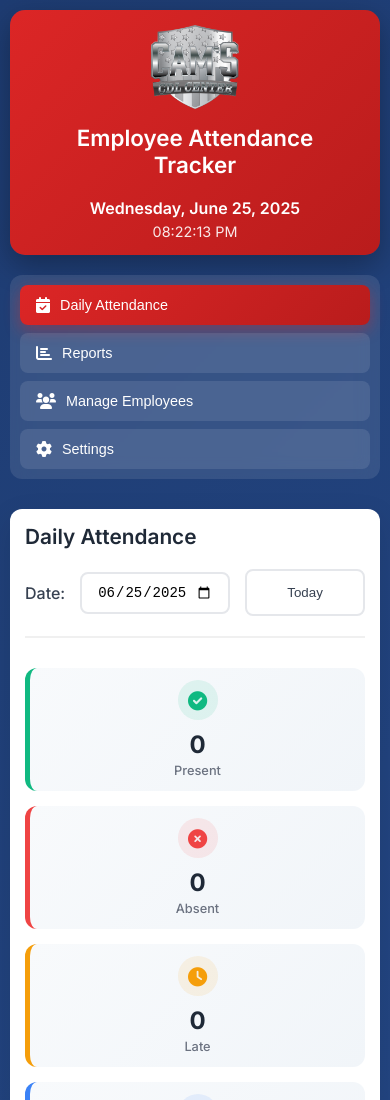
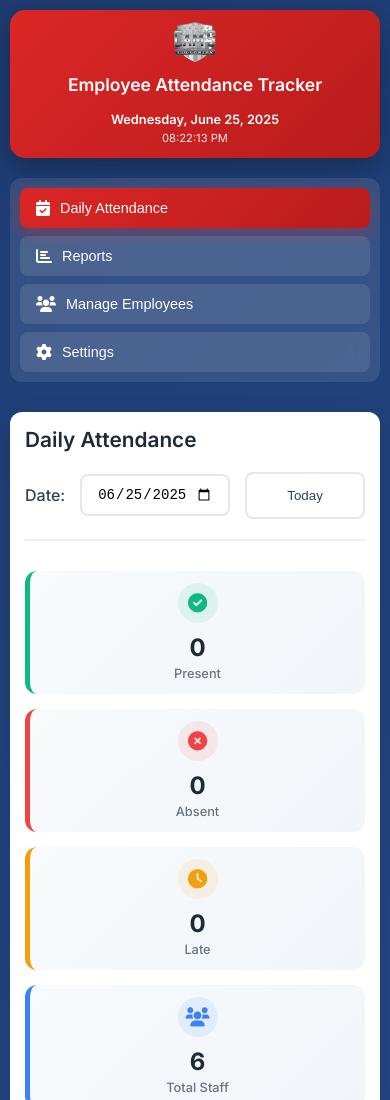
Before and after one commit to nicholasdudek/CamsTransport, a website: page index.html in a window 390 px wide. Shown: the top 1100 px of the page. Drawn offline with Linux system fonts and the light colour scheme.

Commit message:
Make logo responsive using natural size as header layout basis
- Logo now uses natural aspect ratio with object-fit: contain
- Header height adapts to logo size rather than fixed vh units
- All header elements (title, date/time) scale proportionally to logo
- Responsive scaling using clamp() for smooth size transitions
- Logo maintains aspect ratio and is never cropped or distorted
- Improved mobile and landscape layouts with proper proportional scaling

```diff
--- a/css/styles.css
+++ b/css/styles.css
@@ -22,7 +22,7 @@ body {
 .header {
     background: linear-gradient(135deg, #dc2626 0%, #b91c1c 100%);
     color: white;
-    padding: 2vh 30px;
+    padding: clamp(15px, 2.5vw, 30px);
     border-radius: 15px;
     margin-bottom: 20px;
     display: flex;
@@ -30,51 +30,61 @@ body {
     align-items: center;
     box-shadow: 0 10px 30px rgba(0, 0, 0, 0.3);
     width: 100%;
-    min-height: 18vh;
+    /* Header height is now based on logo size + padding */
+    min-height: fit-content;
 }
 
 .logo-section {
     display: flex;
     align-items: center;
-    justify-content: center;
-    gap: 20px;
-    width: 100%;
-    padding: 0 15px;
+    justify-content: flex-start;
+    gap: clamp(15px, 3vw, 25px);
     flex: 1;
+    /* Allow logo to determine the section height */
+    min-height: fit-content;
 }
 
-/* Removed logo-placeholder styles - no longer needed */
-
 .logo-image {
-    width: 100%;
-    height: auto;
-    object-fit: contain;
+    /* Use natural logo dimensions as basis */
+    height: clamp(60px, 8vw, 120px);
+    width: auto; /* Maintain aspect ratio */
+    object-fit: contain; /* Never crop or distort */
     border-radius: 8px;
-    max-width: 100%;
-    max-height: 12vh;
-    min-height: 80px;
+    /* Ensure logo is fully visible */
+    flex-shrink: 0;
 }
 
 /* Removed logo-text styles - no longer needed */
 
 .header h1 {
-    font-size: 2rem;
+    /* Scale font size relative to logo height */
+    font-size: clamp(1.25rem, 4vw, 2.5rem);
     font-weight: 600;
+    /* Ensure title doesn't get too wide */
+    line-height: 1.2;
+    margin: 0;
 }
 
 .date-time {
     text-align: right;
+    /* Ensure date/time section doesn't shrink too much */
+    flex-shrink: 0;
+    min-width: fit-content;
 }
 
 .current-date {
-    font-size: 1.2rem;
+    /* Scale relative to header title */
+    font-size: clamp(0.9rem, 2.5vw, 1.4rem);
     font-weight: 600;
     margin-bottom: 5px;
+    line-height: 1.2;
 }
 
 .current-time {
-    font-size: 1rem;
+    /* Scale relative to date */
+    font-size: clamp(0.8rem, 2vw, 1.1rem);
     opacity: 0.9;
+    line-height: 1.2;
 }
 
 /* Navigation Styles */
@@ -702,46 +712,45 @@ body {
         padding: 15px;
         max-width: 100%;
     }
-
-    .header {
+     .header {
         flex-direction: column;
-        gap: 20px;
+        gap: 15px;
         text-align: center;
-        padding: 20px;
+        padding: clamp(15px, 4vw, 25px);
     }
 
     .header h1 {
-        font-size: 1.8rem;
+        font-size: clamp(1.1rem, 5vw, 1.8rem);
+        line-height: 1.3;
     }
 
     .logo-section {
         flex-direction: column;
-        gap: 15px;
+        gap: 12px;
         justify-content: center;
         width: 100%;
-        padding: 0 15px;
+        text-align: center;
     }
 
     .logo-image {
-        width: 100%;
-        height: auto;
+        height: clamp(50px, 12vw, 80px);
+        width: auto;
         object-fit: contain;
         border-radius: 6px;
-        max-width: 100%;
-        max-height: 10vh;
-        min-height: 60px;
+        align-self: center;
     }
 
     .date-time {
         text-align: center;
+        width: 100%;
     }
 
     .current-date {
-        font-size: 1rem;
+        font-size: clamp(0.85rem, 3vw, 1rem);
     }
 
     .current-time {
-        font-size: 0.9rem;
+        font-size: clamp(0.75rem, 2.5vw, 0.9rem);
     }
 
     .navigation {
@@ -903,14 +912,24 @@ body {
     }
 
     .header {
-        padding: 15px;
+        padding: clamp(12px, 3vw, 20px);
     }
 
     .header h1 {
-        font-size: 1.4rem;
+        font-size: clamp(1rem, 4.5vw, 1.4rem);
     }
 
-    /* Mobile logo styles already handled in 768px breakpoint */
+    .logo-image {
+        height: clamp(40px, 10vw, 60px);
+    }
+
+    .current-date {
+        font-size: clamp(0.8rem, 2.8vw, 0.95rem);
+    }
+
+    .current-time {
+        font-size: clamp(0.7rem, 2.3vw, 0.85rem);
+    }
 
     .main-content {
         padding: 15px;
@@ -972,10 +991,21 @@ body {
     .header {
         flex-direction: row;
         justify-content: space-between;
+        padding: clamp(10px, 2vw, 20px);
     }
 
     .logo-section {
         flex-direction: row;
+        gap: clamp(10px, 2vw, 20px);
+        text-align: left;
+    }
+
+    .logo-image {
+        height: clamp(35px, 8vw, 60px);
+    }
+
+    .header h1 {
+        font-size: clamp(1rem, 3vw, 1.6rem);
     }
 
     .stats-grid {
```
